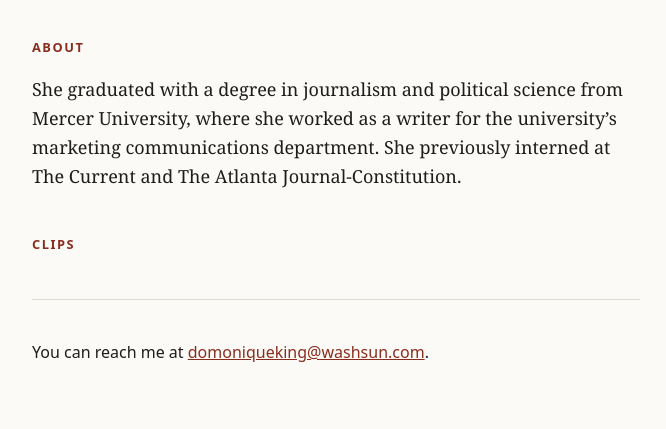
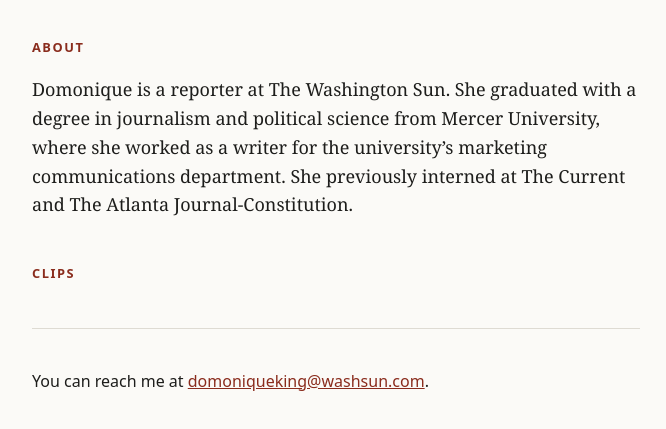
Before and after one commit to domoniqueking-pixel/DomoniqueKing, a plain HTML site: page index.html in a window 1280 px wide. Shown: the part 195-624 px from the top of the page, without its empty margins (304-970 px from the left). Drawn offline with Linux system fonts and the light colour scheme.

Commit message:
Restore missing first sentence of About text
Co-Authored-By: Claude Opus 5.5 <noreply@anthropic.com>
Claude-Session: https://claude.ai/code/session_01Vbd87fJtcKyQXmvxzbVMXT

```diff
--- a/index.html
+++ b/index.html
@@ -89,7 +89,7 @@
 
     <section id="about">
       <h2>About</h2>
-      <p>She graduated with a degree in journalism and political science from Mercer University, where she worked as a writer for the university’s marketing communications department. She previously interned at The Current and The Atlanta Journal-Constitution.</p>
+      <p>Domonique is a reporter at The Washington Sun. She graduated with a degree in journalism and political science from Mercer University, where she worked as a writer for the university’s marketing communications department. She previously interned at The Current and The Atlanta Journal-Constitution.</p>
     </section>
 
     <section id="clips">
```
